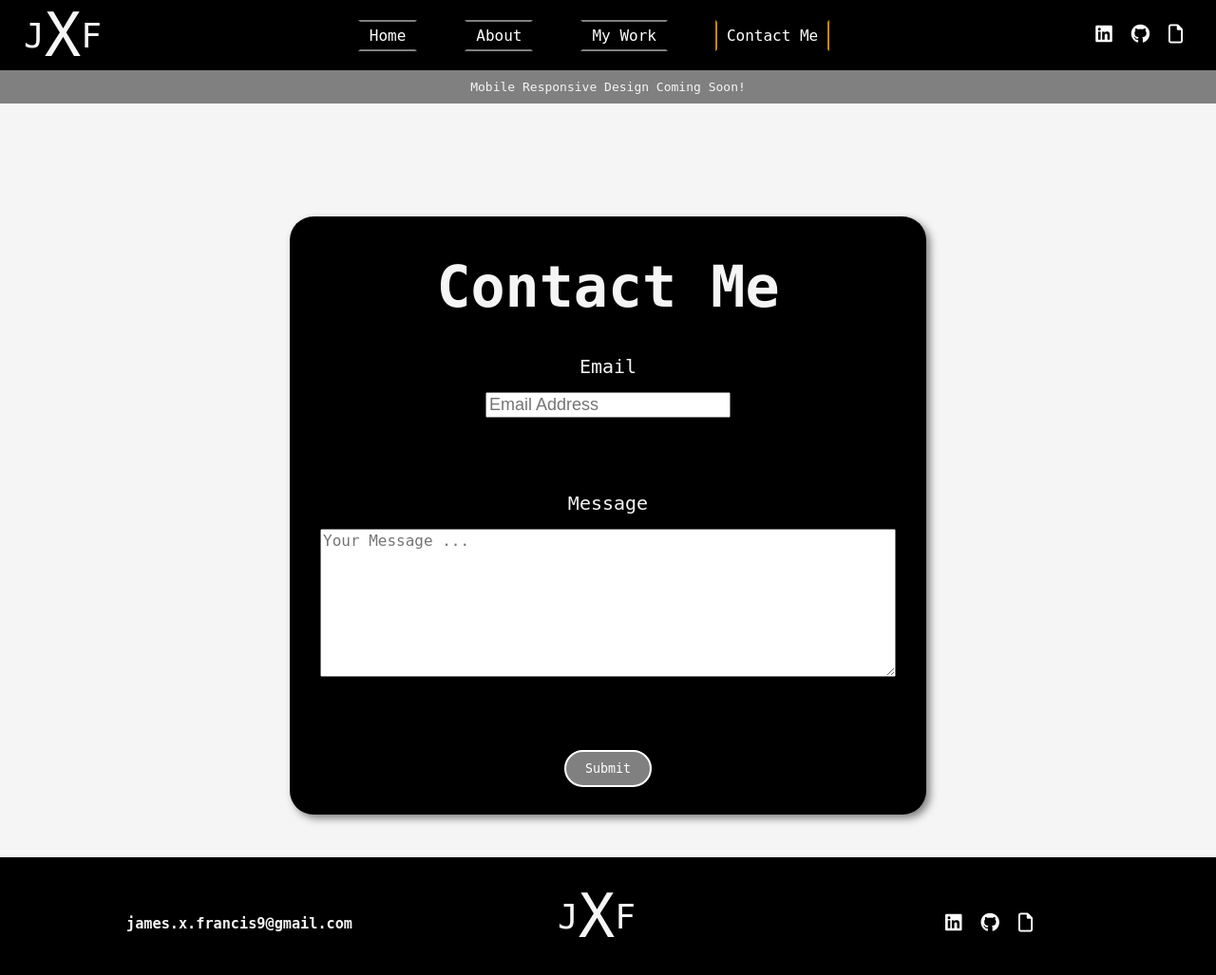
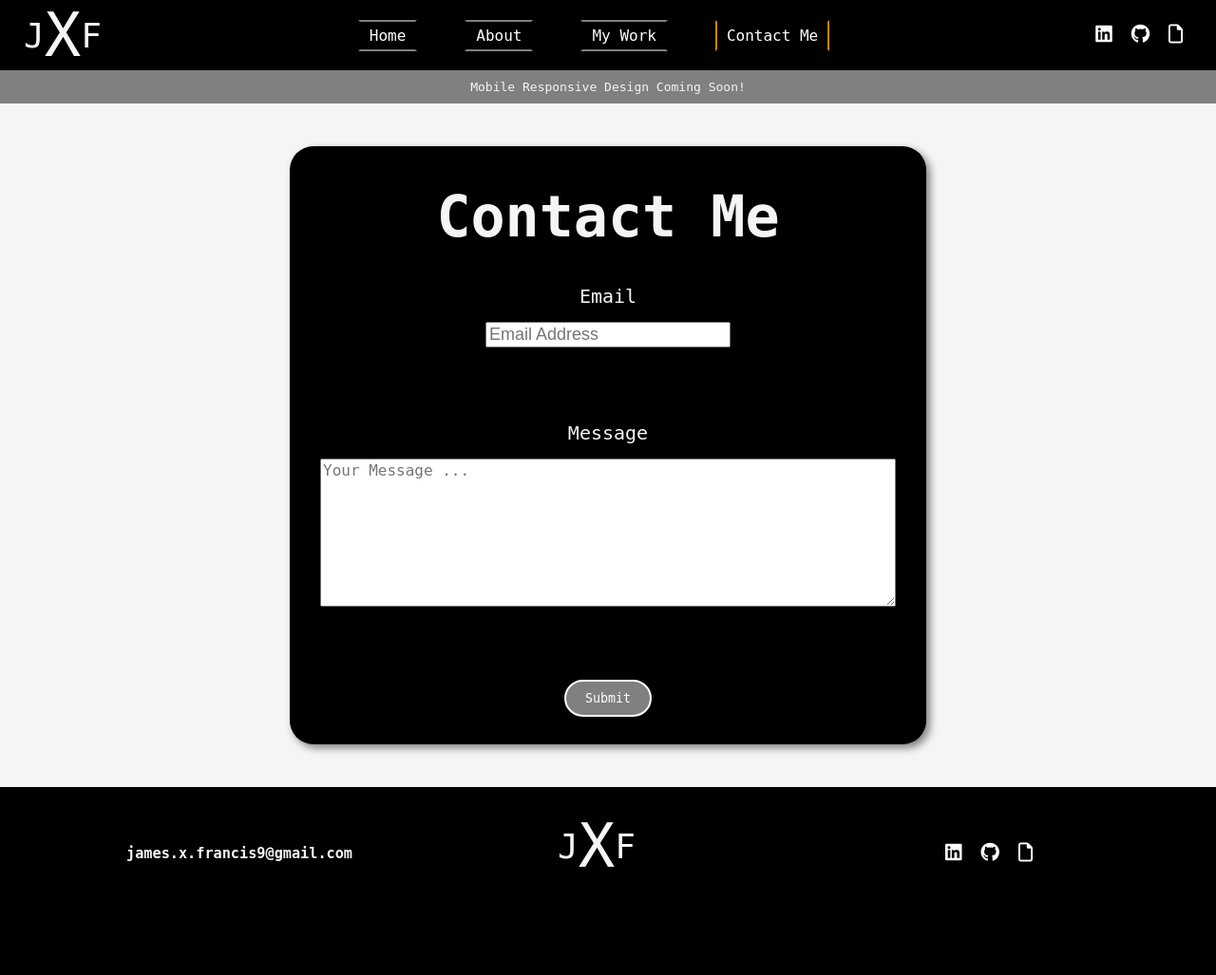
Before and after one commit to XavierFrancis9/portfolio, a Spring Boot app: page /contact in a window 1280 px wide. Shown: the whole page at 95% size. After the commit the page ends 913 px from the top, so only its background shows below. Run offline with Spring Boot 4, Linux system fonts and the light colour scheme; some libraries are stand-ins or nearby versions.

Commit message:
updated contact padding

```diff
--- a/src/main/resources/templates/contact.html
+++ b/src/main/resources/templates/contact.html
@@ -18,7 +18,6 @@
             border-bottom: 2px black solid;
         }
         main {
-            padding-top: 74px;
             background-color: whitesmoke;
             height: 90vh;
             display: flex;
```
